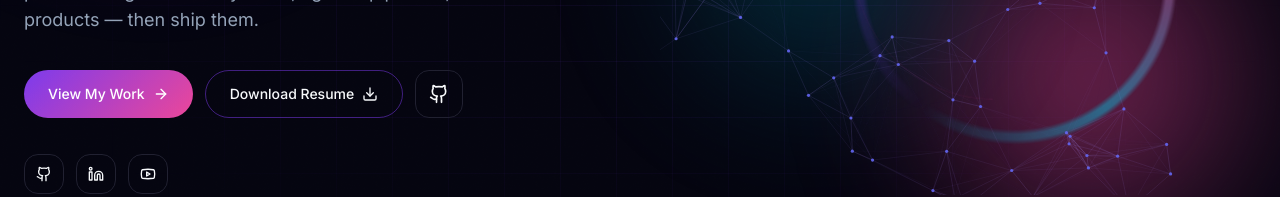
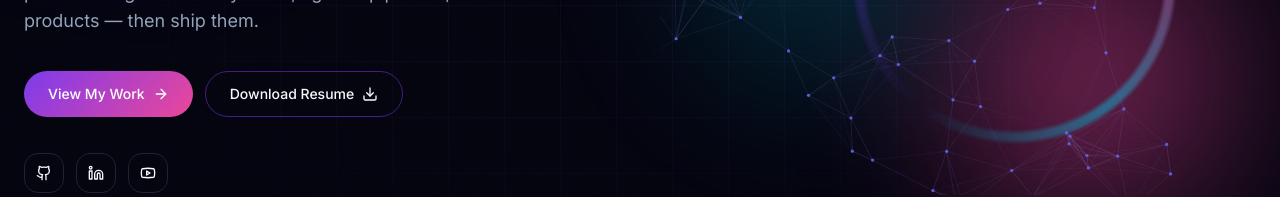
Before and after one commit to DarshaK1Just/darshak-ai-nexus, a React (Vite) app: page / in a window 1280 px wide. Shown: the part 499-696 px from the top of the page. Built offline with nearby package versions, Linux system fonts and the light colour scheme; no server answers.

Commit message:
Changes
Co-authored-by: DarshaK1Just <88178092+DarshaK1Just@users.noreply.github.com>

```diff
--- a/src/components/HeroSection.tsx
+++ b/src/components/HeroSection.tsx
@@ -66,10 +66,7 @@ export function HeroSection() {
               target="_blank" rel="noopener noreferrer" className="pill pill-outline px-6 py-3 text-sm">
               Download Resume <Download className="w-4 h-4" />
             </a>
-            <a href="https://github.com/DarshaK1Just" target="_blank" rel="noopener noreferrer"
-               aria-label="GitHub" className="icon-btn w-12 h-12">
-              <Github className="w-5 h-5" />
-            </a>
+
           </div>
 
           <div className="flex gap-3 pt-2">
```
